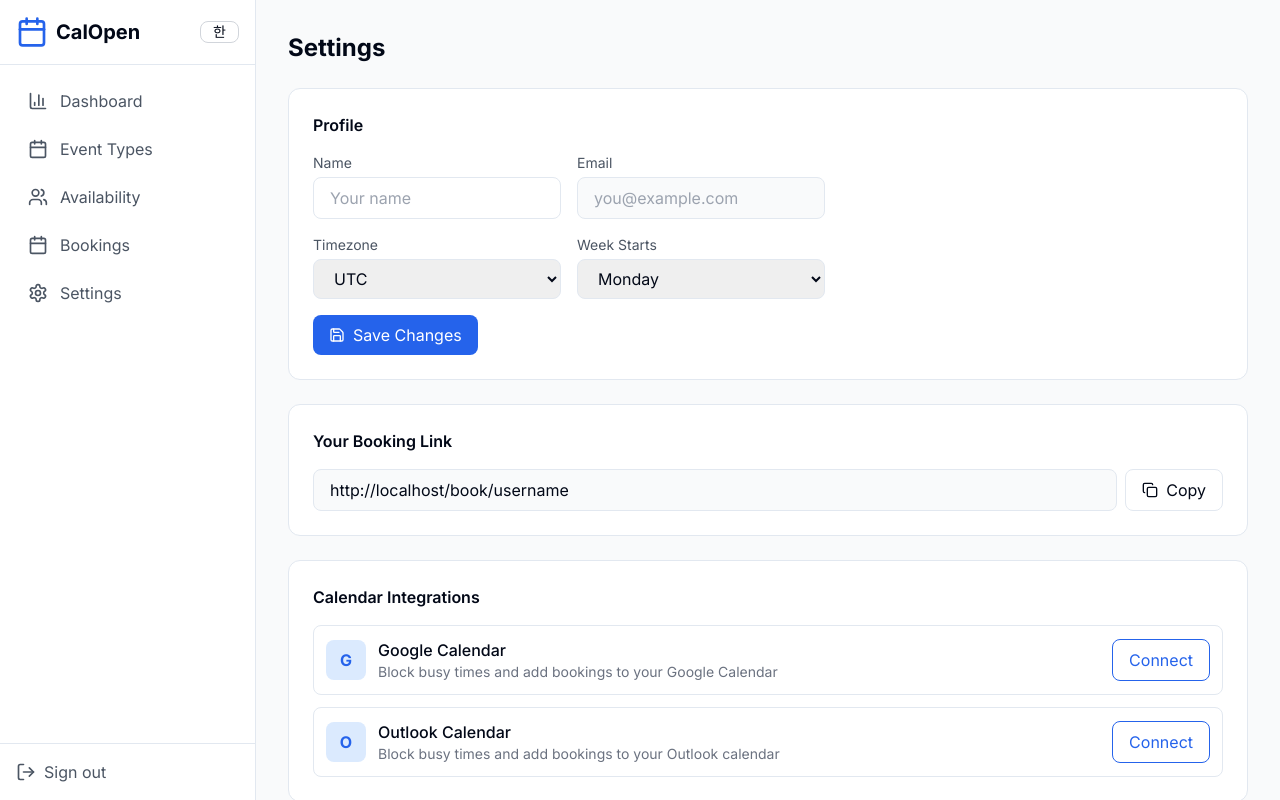
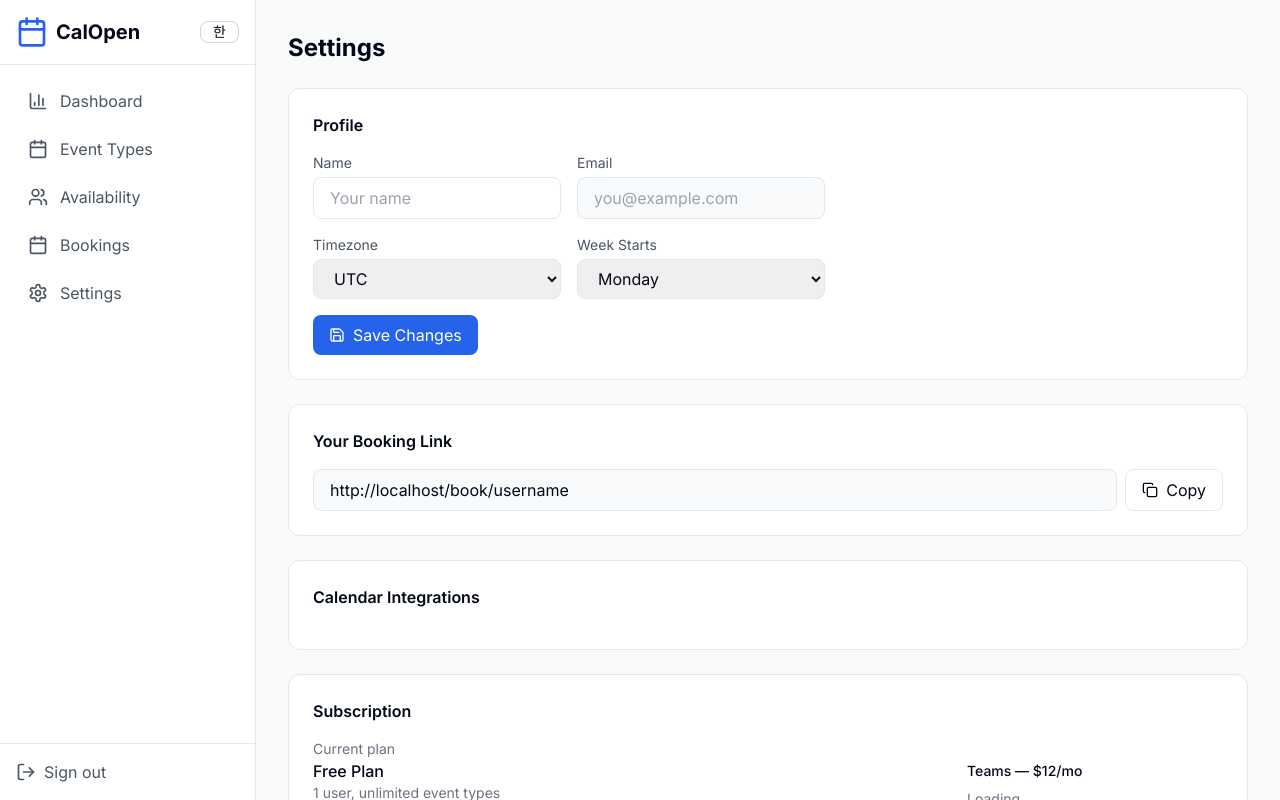
Before and after one commit to flffkaos-pixel/calopen, a Next.js app: page /dashboard/settings in a window 1280 px wide. Shown: the top 800 px of the page. Built offline with nearby package versions, Linux system fonts and the light colour scheme; no server answers.

Commit message:
feat: hide unconfigured calendar providers + remove stale Railway workflow

```diff
--- /dev/null
+++ b/src/app/api/calendar/providers/route.ts
@@ -0,0 +1,12 @@
+import { NextResponse } from 'next/server';
+
+/**
+ * GET /api/calendar/providers — which calendar providers are configured.
+ * Public booleans only (no secrets). Used to hide unconfigured Connect buttons.
+ */
+export async function GET() {
+  return NextResponse.json({
+    google: Boolean(process.env.GOOGLE_CLIENT_ID && process.env.GOOGLE_CLIENT_SECRET),
+    outlook: Boolean(process.env.MICROSOFT_CLIENT_ID && process.env.MICROSOFT_CLIENT_SECRET),
+  });
+}
--- a/src/app/dashboard/settings/page.tsx
+++ b/src/app/dashboard/settings/page.tsx
@@ -21,6 +21,8 @@ export default function SettingsPage() {
   const [profileMsg, setProfileMsg] = useState<string | null>(null);
   const [googleConnected, setGoogleConnected] = useState(false);
   const [outlookConnected, setOutlookConnected] = useState(false);
+  const [googleConfigured, setGoogleConfigured] = useState(true);
+  const [outlookConfigured, setOutlookConfigured] = useState(false);
   const [calMsg, setCalMsg] = useState<string | null>(null);
   const bookingUrl = `${typeof window !== 'undefined' ? window.location.origin : ''}/book/${profileUsername || 'username'}`;
 
@@ -104,6 +106,15 @@ export default function SettingsPage() {
       .then((data) => {
         if (data?.connected?.includes('google')) setGoogleConnected(true);
         if (data?.connected?.includes('outlook')) setOutlookConnected(true);
+      })
+      .catch(() => {});
+    fetch('/api/calendar/providers')
+      .then((r) => (r.ok ? r.json() : null))
+      .then((data) => {
+        if (data) {
+          setGoogleConfigured(data.google !== false);
+          setOutlookConfigured(data.outlook === true);
+        }
       })
       .catch(() => {});
     const params = new URLSearchParams(window.location.search);
@@ -208,6 +219,7 @@ export default function SettingsPage() {
         <h2 className="font-semibold mb-4">{t('cal.title')}</h2>
         {calMsg && <p className="text-sm text-green-600 mb-3">{calMsg}</p>}
         <div className="space-y-3">
+          {googleConfigured && (
           <div className="flex items-center justify-between p-3 border rounded-lg">
             <div className="flex items-center gap-3">
               <div className="w-10 h-10 bg-blue-100 rounded-lg flex items-center justify-center text-blue-600 font-bold">
@@ -234,6 +246,8 @@ export default function SettingsPage() {
               </button>
             )}
           </div>
+          )}
+          {outlookConfigured && (
           <div className="flex items-center justify-between p-3 border rounded-lg">
             <div className="flex items-center gap-3">
               <div className="w-10 h-10 bg-blue-100 rounded-lg flex items-center justify-center text-blue-600 font-bold">
@@ -260,6 +274,7 @@ export default function SettingsPage() {
               </button>
             )}
           </div>
+          )}
         </div>
       </div>
 
```
